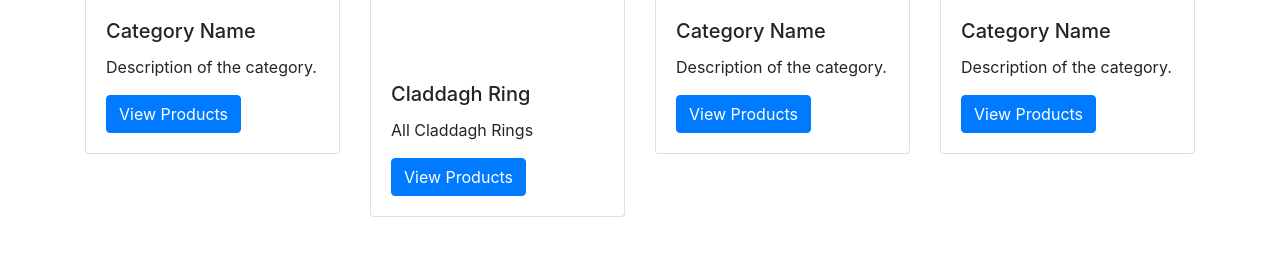
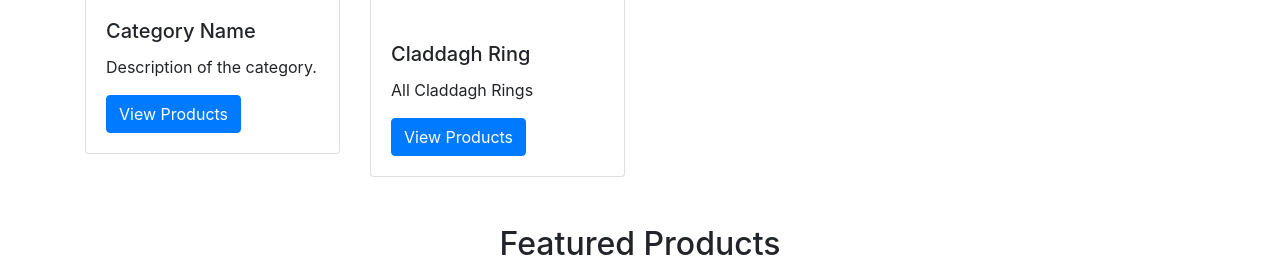
Before and after one commit to oconnorian3/emerald-isle-jewelry, a Django app: page / in a window 1280 px wide. Shown: the part 548-813 px from the top of the page. Run offline with Django 3.2, Linux system fonts and the light colour scheme; some libraries are stand-ins or nearby versions.

Commit message:
Amend catergories cards to accept images

```diff
--- a/home/templates/home/index.html
+++ b/home/templates/home/index.html
@@ -21,6 +21,7 @@
 </section>
 
   <!-- Catergories -->
+    <!-- Categories -->
     <section class="container my-5">
       <h2 class="text-center">Product Categories</h2>
       <div class="row">
@@ -36,34 +37,15 @@
           </div>
           <div class="col-lg-3 col-md-6">
               <div class="card">
-          <img src="/media/Mens_Silver_Claddagh_Ring_large.jpg" class="card-img-top" alt="Claddagh Ring Catergory">
                   <div class="card-body">
+                      <img src="/media/Mens_Silver_Claddagh_Ring_large.jpg" class="card-img-top" alt="Claddagh Ring Category">
                       <h5 class="card-title">Claddagh Ring</h5>
                       <p class="card-text">All Claddagh Rings</p>
                       <a href="#" class="btn btn-primary">View Products</a>
                   </div>
               </div>
           </div>
-      <div class="col-lg-3 col-md-6">
-        <div class="card">
-          <img src="path_to_category_image" class="card-img-top" alt="Category Image">
-          <div class="card-body">
-            <h5 class="card-title">Category Name</h5>
-            <p class="card-text">Description of the category.</p>
-            <a href="#" class="btn btn-primary">View Products</a>
-          </div>
-        </div>
-      </div>
-      <div class="col-lg-3 col-md-6">
-        <div class="card">
-          <img src="path_to_category_image" class="card-img-top" alt="Category Image">
-          <div class="card-body">
-            <h5 class="card-title">Category Name</h5>
-            <p class="card-text">Description of the category.</p>
-            <a href="#" class="btn btn-primary">View Products</a>
-          </div>
-        </div>
-      </div>
+          <!-- Add more Category Cards as needed -->
       </div>
   </section>
 
```
Also changed, not shown: emerald_isle_jewelry/settings.py (+3 -4 lines). Lines whose indentation alone changed are shown as unchanged.
